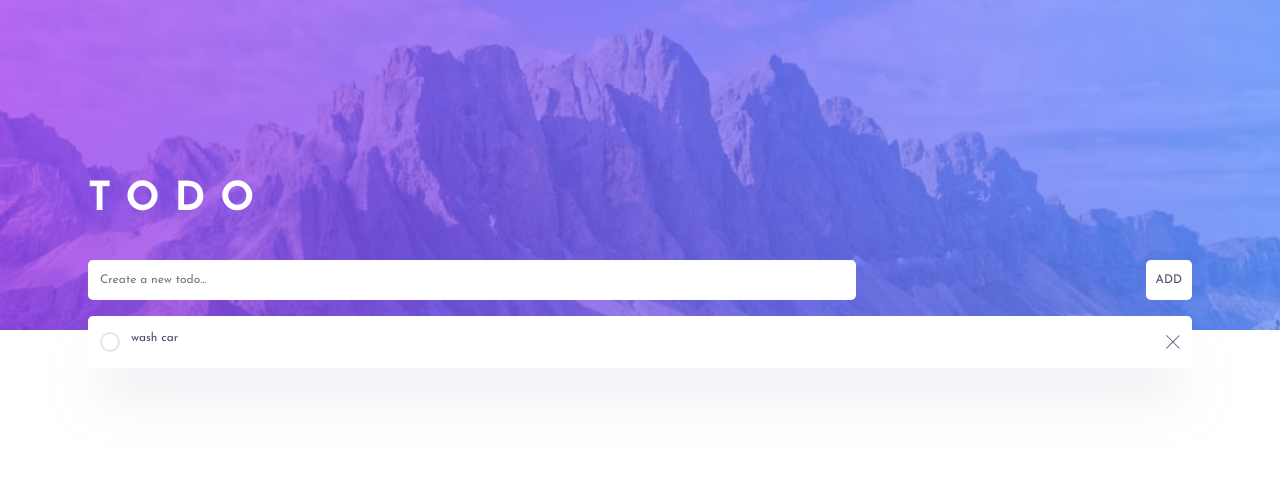
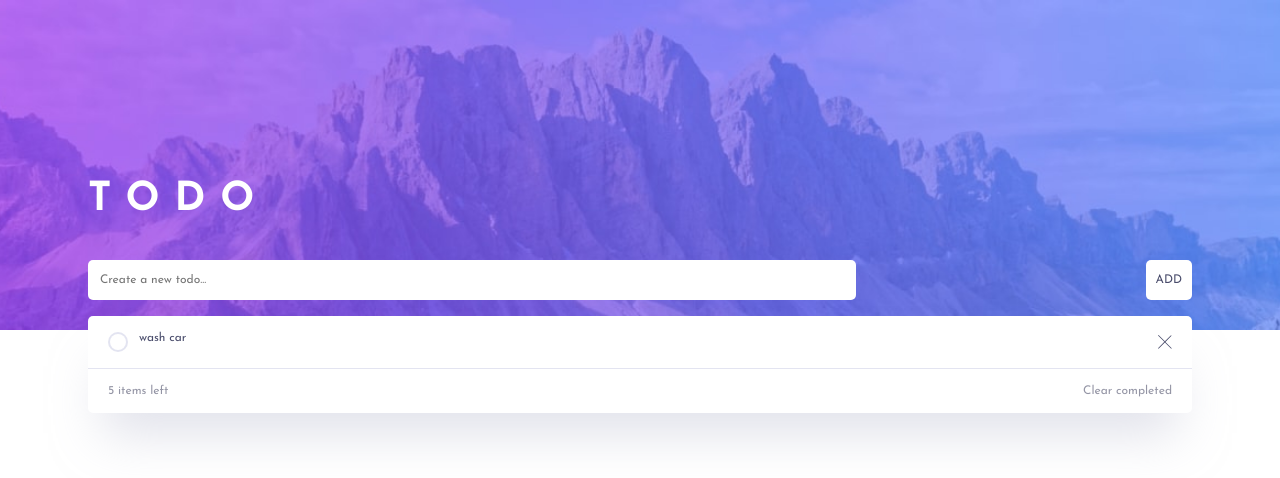
Before and after one commit to anetakasprzak/fm-todo-app, a React (Vite) app: page / in a window 1280 px wide. Shown: the top 478 px of the page. Built offline with nearby package versions, Linux system fonts and the light colour scheme.

Commit message:
left / clear styled components

```diff
--- a/src/App.js
+++ b/src/App.js
@@ -85,7 +85,7 @@ export const List = styled.ul`
 
 export const Item = styled.li`
   font-size: 1.2rem;
-  padding: 1.6rem 1.2rem;
+  padding: 1.6rem 2rem;
   color: #fff;
   display: flex;
   justify-content: space-between;
@@ -138,3 +138,21 @@ export const DeleteBtn = styled.img`
   height: 1.4rem;
   cursor: pointer;
 `;
+
+export const ClearLeftBox = styled.div`
+  display: flex;
+  justify-content: space-between;
+  align-items: center;
+  color: #9495a5;
+  padding: 1.6rem 2rem;
+`;
+
+export const ItemsLeft = styled.span``;
+
+export const ClearBtn = styled.button`
+  border: none;
+  background-color: transparent;
+  font-family: inherit;
+  color: inherit;
+  font-size: inherit;
+`;
--- a/src/App.jsx
+++ b/src/App.jsx
@@ -13,6 +13,9 @@ import {
   Checkbox,
   ItemBox,
   DeleteBtn,
+  ClearLeftBox,
+  ItemsLeft,
+  ClearBtn,
 } from "./App";
 
 function App() {
@@ -72,6 +75,10 @@ function App() {
               />
             </Item>
           ))}
+          <ClearLeftBox>
+            <ItemsLeft>5 items left</ItemsLeft>
+            <ClearBtn>Clear completed</ClearBtn>
+          </ClearLeftBox>
         </List>
       </MainContent>
     </Wrapper>
```
